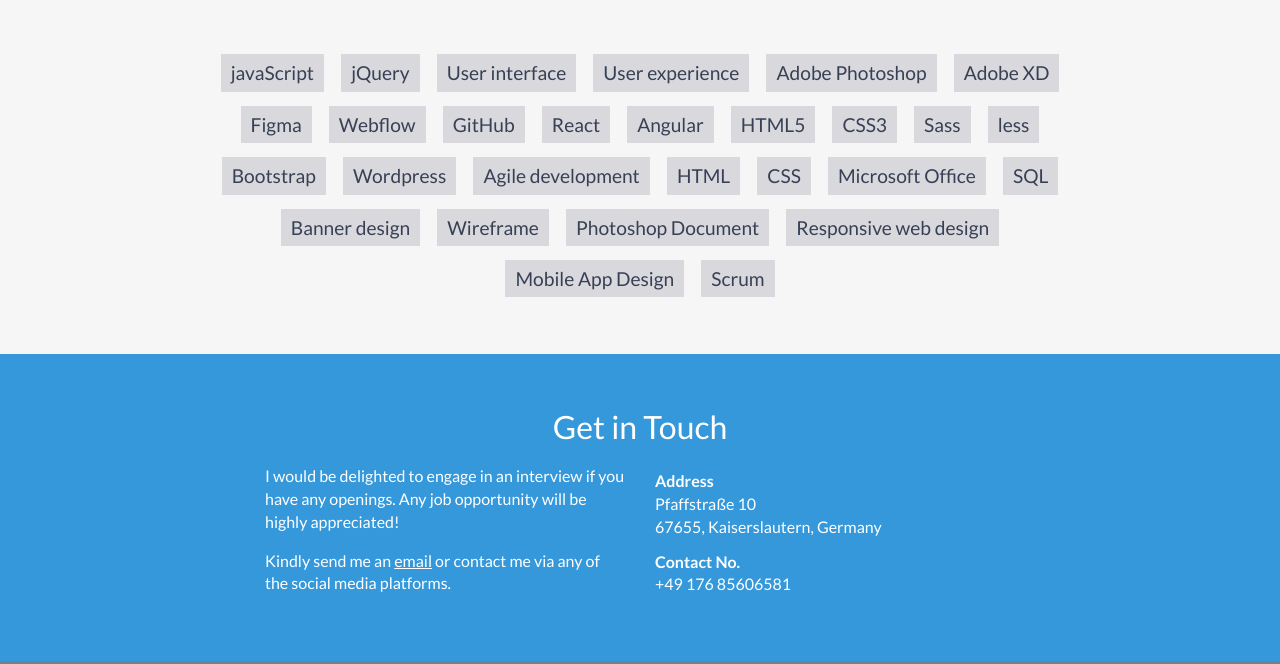
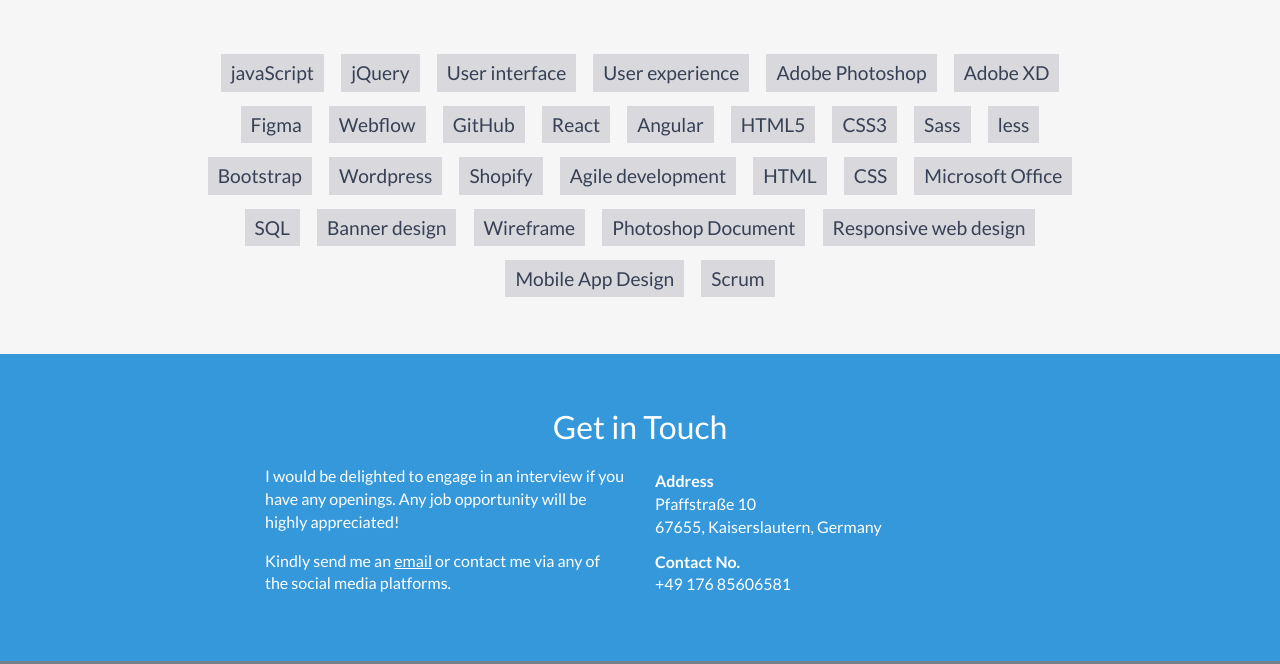
Before and after one commit to grishma-maravia/grishma-maravia.github.io, a plain HTML site: page index.html in a window 1280 px wide. Shown: the part 2881-3545 px from the top of the page. Drawn offline with nearby package versions, Linux system fonts and the light colour scheme.

Commit message:
Update index.html

```diff
--- a/index.html
+++ b/index.html
@@ -193,6 +193,7 @@
             <li>less</li>
             <li>Bootstrap</li>
             <li>Wordpress</li>
+	    <li>Shopify</li>
             <li>Agile development</li>
             <li>HTML</li>
             <li>CSS</li>
```
